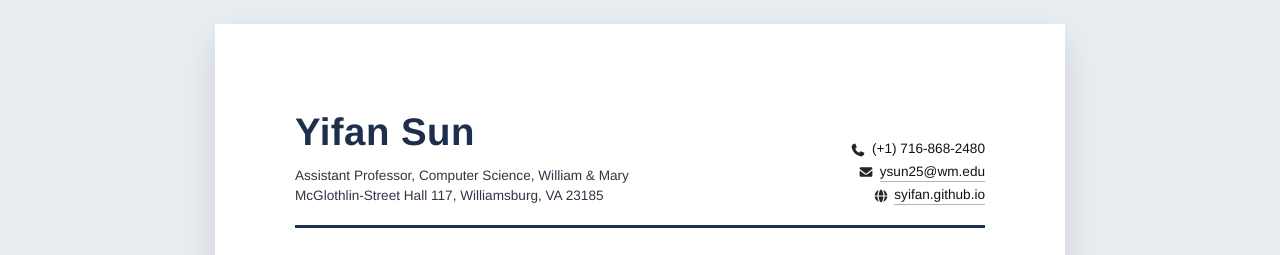
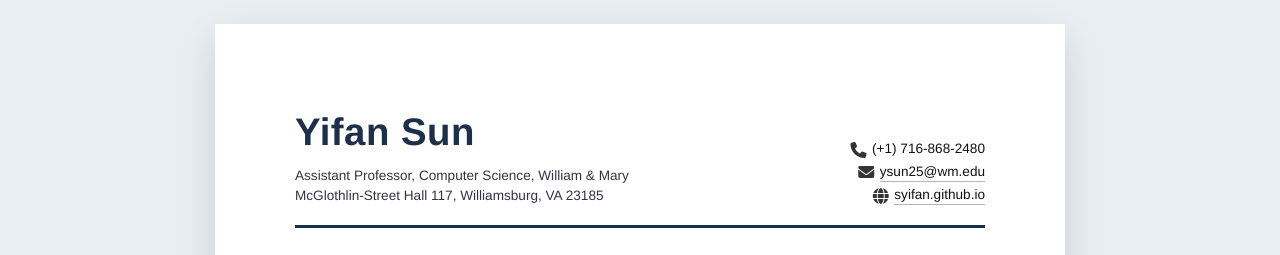
Before and after one commit to syifan/webcv, a React (Create React App) app: page / in a window 1280 px wide. Shown: the top 255 px of the page. Built offline with nearby package versions, Linux system fonts and the light colour scheme.

Commit message:
Use fontawesome

```diff
--- a/package.json
+++ b/package.json
@@ -4,6 +4,7 @@
   "private": true,
   "homepage": "https://syifan.github.io/webcv",
   "dependencies": {
+    "@fortawesome/fontawesome-free": "^6.5.2",
     "@testing-library/dom": "^10.4.1",
     "@testing-library/jest-dom": "^6.9.1",
     "@testing-library/react": "^16.3.0",
--- a/public/cv_data.yml
+++ b/public/cv_data.yml
@@ -6,9 +6,16 @@ header:
     - "Assistant Professor, Computer Science, William & Mary"
     - "McGlothlin-Street Hall 117, Williamsburg, VA 23185"
   contact:
-    phone: "(+1) 716-868-2480"
-    email: "ysun25@wm.edu"
-    website: "syifan.github.io"
+    phone:
+      value: "(+1) 716-868-2480"
+      icon: "fa-solid fa-phone"
+    email:
+      value: "ysun25@wm.edu"
+      icon: "fa-solid fa-envelope"
+    website:
+      value: "syifan.github.io"
+      icon: "fa-solid fa-globe"
+      href: "https://syifan.github.io"
 
 sections:
   - id: academicAppointments
--- a/src/App.css
+++ b/src/App.css
@@ -62,9 +62,14 @@ body {
 }
 
 .contact-icon {
+  display: inline-flex;
+  align-items: center;
+  justify-content: center;
   width: 1rem;
   height: 1rem;
+  font-size: 1rem;
   opacity: 0.85;
+  flex-shrink: 0;
 }
 
 .contact a {
--- a/src/App.js
+++ b/src/App.js
@@ -4,10 +4,44 @@ import CvTable from "./components/CvTable";
 import "./App.css";
 
 const CONTACT_ORDER = ["phone", "email", "website"];
-const CONTACT_ICONS = {
-  phone: "/phone-solid-full.svg",
-  email: "/envelope-solid-full.svg",
-  website: "/globe-solid-full.svg",
+
+const isNonEmptyString = (value) =>
+  typeof value === "string" && value.trim().length > 0;
+
+const iconLooksLikeFontAwesome = (value) => /\bfa-[\w-]+/i.test(value);
+
+const resolveIconPath = (iconPath) => {
+  if (!isNonEmptyString(iconPath)) {
+    return "";
+  }
+
+  const trimmed = iconPath.trim();
+
+  if (/^[a-z]+:\/\//i.test(trimmed)) {
+    return trimmed;
+  }
+
+  const base = process.env.PUBLIC_URL || "";
+  if (trimmed.startsWith("/")) {
+    return `${base}${trimmed}`;
+  }
+
+  const normalized = trimmed.replace(/^\.?\//, "");
+  return `${base}/${normalized}`;
+};
+
+const getIconDescriptor = (iconValue) => {
+  if (isNonEmptyString(iconValue)) {
+    const trimmed = iconValue.trim();
+
+    if (iconLooksLikeFontAwesome(trimmed)) {
+      return { type: "fontawesome", value: trimmed };
+    }
+
+    return { type: "image", value: resolveIconPath(trimmed) };
+  }
+
+  return null;
 };
 
 const formatWebsite = (value) =>
@@ -20,6 +54,74 @@ const isHtmlMetaLine = (metaLine) =>
   typeof metaLine.html === "string";
 
 const normalizeArray = (value) => (Array.isArray(value) ? value : []);
+
+const createContactEntry = (key, rawValue) => {
+  if (isNonEmptyString(rawValue)) {
+    const value = rawValue.trim();
+    return {
+      key,
+      value,
+      displayValue: value,
+      icon: null,
+      href:
+        key === "email"
+          ? `mailto:${value}`
+          : key === "website"
+          ? formatWebsite(value)
+          : undefined,
+    };
+  }
+
+  if (
+    rawValue &&
+    typeof rawValue === "object" &&
+    !Array.isArray(rawValue)
+  ) {
+    const value = isNonEmptyString(rawValue.value)
+      ? rawValue.value.trim()
+      : "";
+
+    if (!value) {
+      return null;
+    }
+
+    const entry = {
+      key,
+      value,
+      displayValue: isNonEmptyString(rawValue.display)
+        ? rawValue.display.trim()
+        : value,
+      href: isNonEmptyString(rawValue.href)
+        ? rawValue.href.trim()
+        : undefined,
+      icon: isNonEmptyString(rawValue.icon)
+        ? getIconDescriptor(rawValue.icon)
+        : null,
+    };
+
+    if (!entry.href) {
+      if (key === "email") {
+        entry.href = `mailto:${value}`;
+      } else if (key === "website") {
+        entry.href = formatWebsite(value);
+      }
+    }
+
+    if (typeof rawValue.newTab === "boolean") {
+      entry.openInNewTab = rawValue.newTab;
+    }
+
+    if (isNonEmptyString(rawValue.label)) {
+      entry.label = rawValue.label.trim();
+    }
+
+    return entry;
+  }
+
+  return null;
+};
+
+const isExternalHref = (href) => /^https?:\/\//i.test(href);
 
 function App() {
   const [cvData, setCvData] = useState(null);
@@ -75,28 +177,63 @@ function App() {
   }, [header?.name]);
 
   const contactEntries = useMemo(() => {
-    const contact = header?.contact ?? {};
-    const entries = [];
-
-    for (const key of CONTACT_ORDER) {
-      const value = contact[key];
-      if (typeof value === "string" && value.trim().length > 0) {
-        entries.push({ key, value });
-      }
+    if (!header?.contact || typeof header.contact !== "object") {
+      return [];
     }
 
-    for (const [key, value] of Object.entries(contact)) {
-      if (
-        !CONTACT_ORDER.includes(key) &&
-        typeof value === "string" &&
-        value.trim().length > 0
-      ) {
-        entries.push({ key, value });
+    const entries = [];
+    const processedKeys = new Set();
+    const contact = header.contact;
+
+    const tryAddEntry = (key) => {
+      if (processedKeys.has(key)) {
+        return;
+      }
+
+      processedKeys.add(key);
+      const entry = createContactEntry(key, contact[key]);
+      if (entry) {
+        entries.push(entry);
+      }
+    };
+
+    CONTACT_ORDER.forEach(tryAddEntry);
+
+    for (const key of Object.keys(contact)) {
+      if (!processedKeys.has(key)) {
+        tryAddEntry(key);
       }
     }
 
     return entries;
   }, [header?.contact]);
+
+  const renderContactIcon = (iconDescriptor) => {
+    if (!iconDescriptor) {
+      return null;
+    }
+
+    if (iconDescriptor.type === "image") {
+      return (
+        <img
+          className="contact-icon"
+          src={iconDescriptor.value}
+          alt=""
+          aria-hidden="true"
+          width={16}
+          height={16}
+          loading="lazy"
+        />
+      );
+    }
+
+    return (
+      <span
+        className={`contact-icon fa-fw ${iconDescriptor.value}`}
+        aria-hidden="true"
+      />
+    );
+  };
 
   if (status === "loading") {
     return (
@@ -166,33 +303,36 @@ function App() {
 
         {contactEntries.length > 0 ? (
           <div className="contact">
-            {contactEntries.map((entry) => (
-              <div className="contact-item" key={entry.key}>
-                {CONTACT_ICONS[entry.key] ? (
-                  <img
-                    className="contact-icon"
-                    src={CONTACT_ICONS[entry.key]}
-                    alt=""
-                    aria-hidden="true"
-                    width={16}
-                    height={16}
-                  />
-                ) : null}
-                {entry.key === "email" ? (
-                  <a href={`mailto:${entry.value}`}>{entry.value}</a>
-                ) : entry.key === "website" ? (
+            {contactEntries.map((entry) => {
+              const displayValue = entry.displayValue ?? entry.value;
+              const href = entry.href;
+              const openInNewTab =
+                typeof entry.openInNewTab === "boolean"
+                  ? entry.openInNewTab
+                  : href
+                  ? isExternalHref(href)
+                  : false;
+
+              return (
+                <div
+                  className="contact-item"
+                  key={`${entry.key}-${displayValue}`}
+                >
+                  {renderContactIcon(entry.icon)}
+                  {href ? (
                     <a
-                    href={formatWebsite(entry.value)}
-                    target="_blank"
-                    rel="noreferrer"
+                      href={href}
+                      target={openInNewTab ? "_blank" : undefined}
+                      rel={openInNewTab ? "noreferrer" : undefined}
                     >
-                    {entry.value}
+                      {displayValue}
                     </a>
                   ) : (
-                  <span>{entry.value}</span>
+                    <span>{displayValue}</span>
                   )}
                 </div>
-            ))}
+              );
+            })}
           </div>
         ) : null}
       </header>
--- a/src/index.js
+++ b/src/index.js
@@ -1,6 +1,7 @@
 import React from 'react';
 import ReactDOM from 'react-dom/client';
 import './index.css';
+import '@fortawesome/fontawesome-free/css/all.min.css';
 import App from './App';
 import reportWebVitals from './reportWebVitals';
 
```
Also changed, not shown: 1 other file (tests, documents, lock files or other folders). Lines whose indentation alone changed are shown as unchanged.
